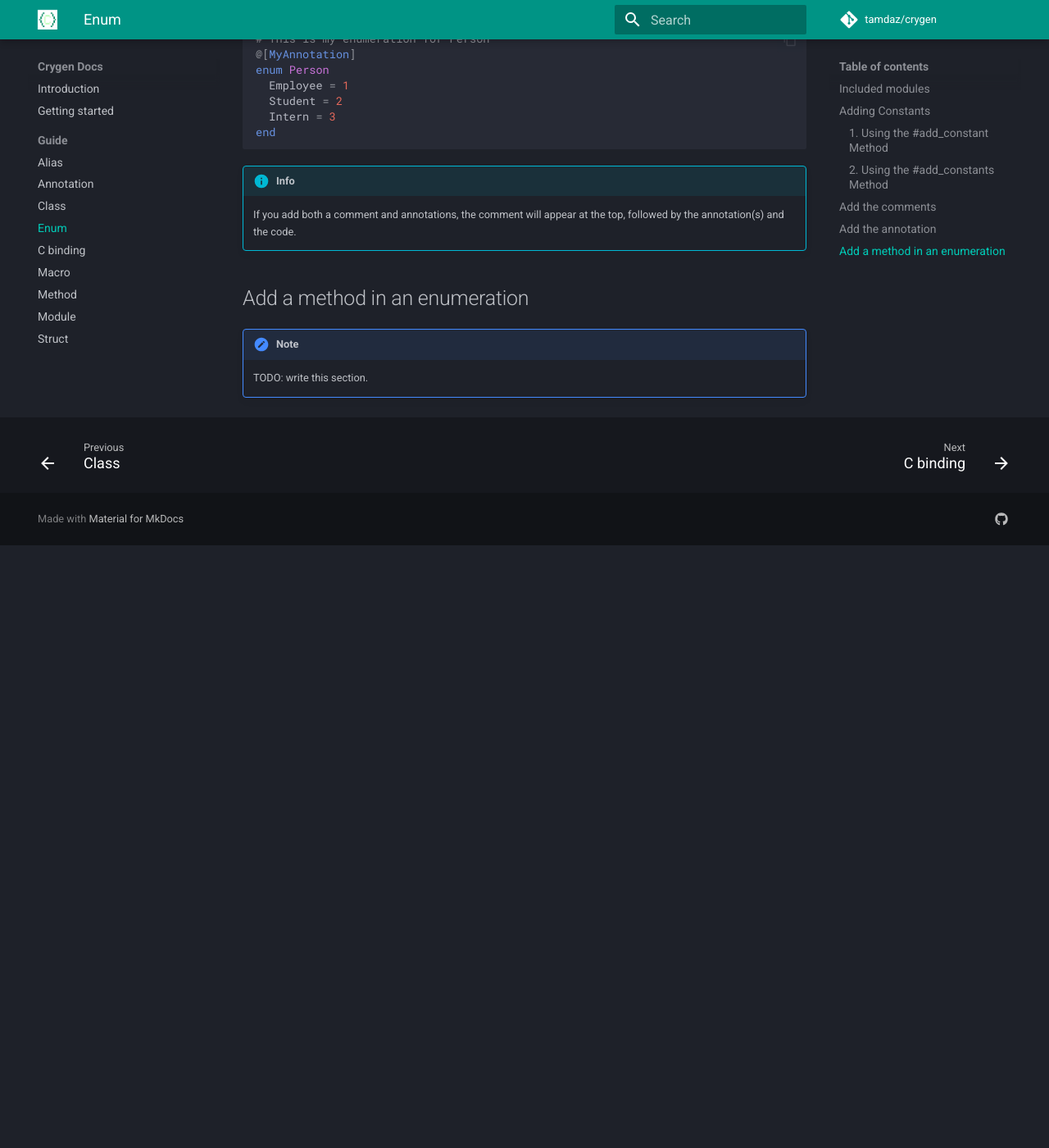
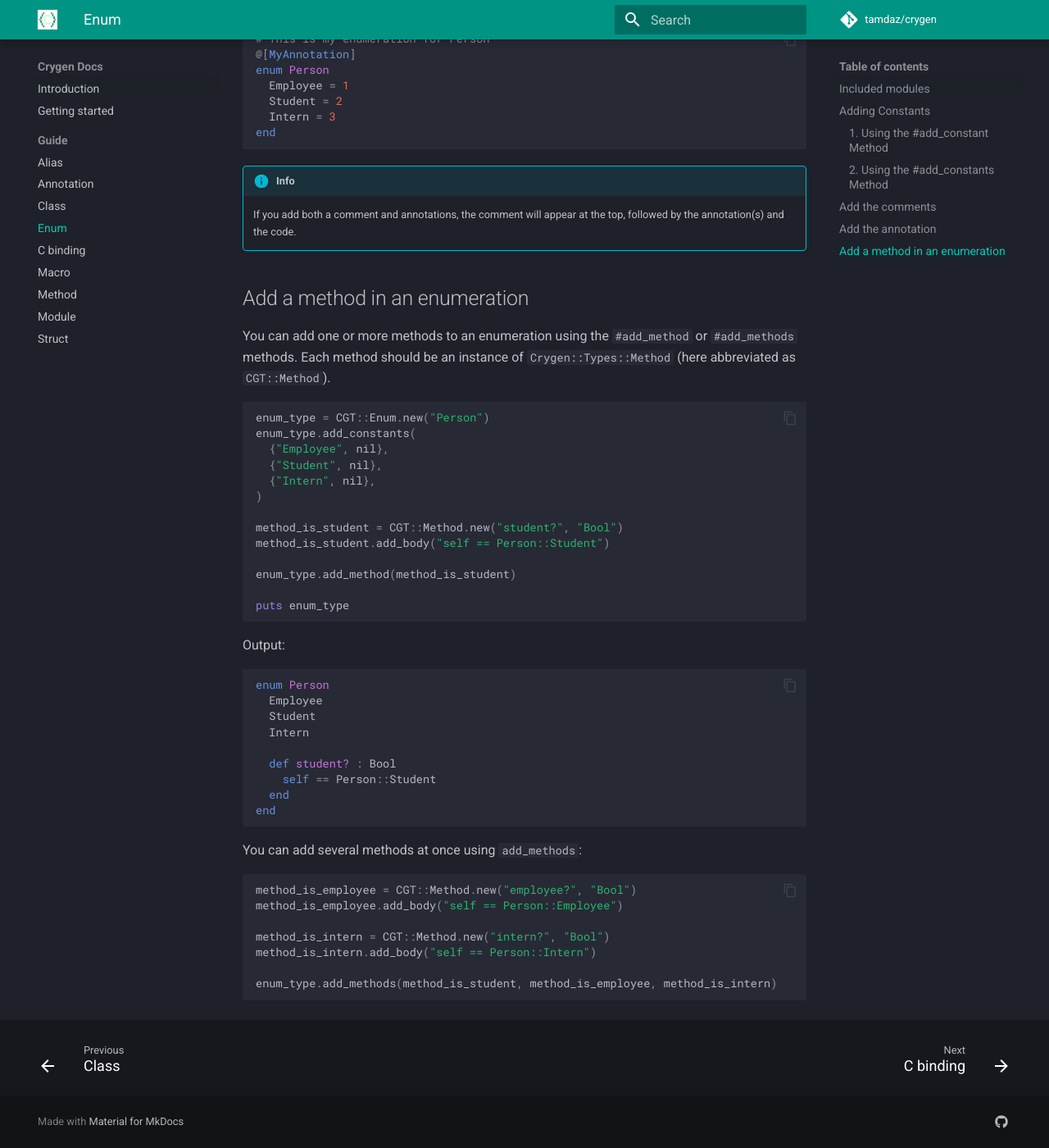
Before and after one commit to tamdaz/crygen, an MkDocs documentation site: the page built from docs/guide/enum.md, in a window 1280 px wide and 1400 px high, scrolled down 2549 px. Shown: the whole window at 82% size. Built offline with MkDocs 1.6.1 and Material for MkDocs 9.7.7, drawn with Linux system fonts in a browser that asks for light colours; comment, search, counter and statistics services are not loaded; the version menu is left out; before the commit the page ends 3214 px from its top, so only the background shows below that.

Commit message:
Complete the last section in guide/enum.md

````diff
--- a/docs/guide/enum.md
+++ b/docs/guide/enum.md
@@ -130,5 +130,46 @@ end
 
 ## Add a method in an enumeration
 
-!!! note
-    TODO: write this section.
+You can add one or more methods to an enumeration using the `#add_method` or `#add_methods` methods. Each method should be an instance of `Crygen::Types::Method` (here abbreviated as `CGT::Method`).
+
+```crystal
+enum_type = CGT::Enum.new("Person")
+enum_type.add_constants(
+  {"Employee", nil},
+  {"Student", nil},
+  {"Intern", nil},
+)
+
+method_is_student = CGT::Method.new("student?", "Bool")
+method_is_student.add_body("self == Person::Student")
+
+enum_type.add_method(method_is_student)
+
+puts enum_type
+```
+
+Output:
+
+```crystal
+enum Person
+  Employee
+  Student
+  Intern
+
+  def student? : Bool
+    self == Person::Student
+  end
+end
+```
+
+You can add several methods at once using `add_methods`:
+
+```crystal
+method_is_employee = CGT::Method.new("employee?", "Bool")
+method_is_employee.add_body("self == Person::Employee")
+
+method_is_intern = CGT::Method.new("intern?", "Bool")
+method_is_intern.add_body("self == Person::Intern")
+
+enum_type.add_methods(method_is_student, method_is_employee, method_is_intern)
+```
````
